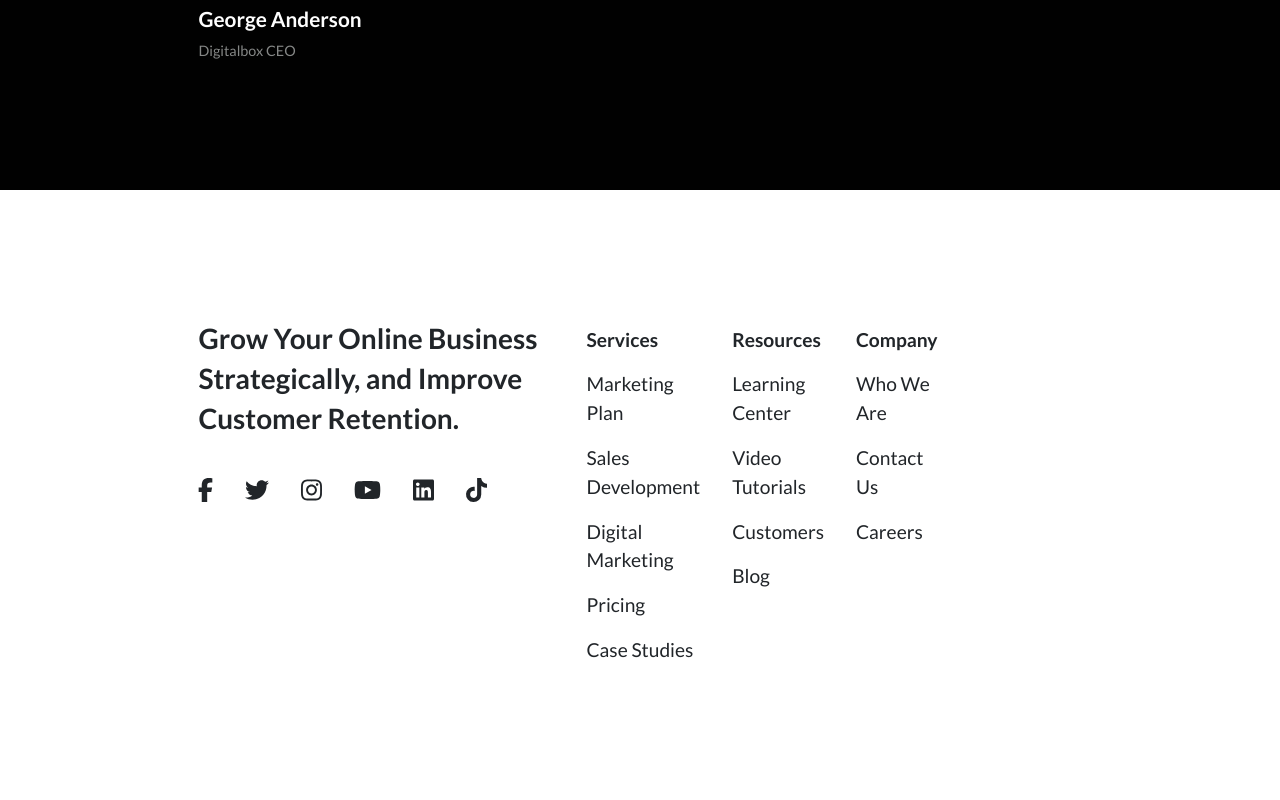
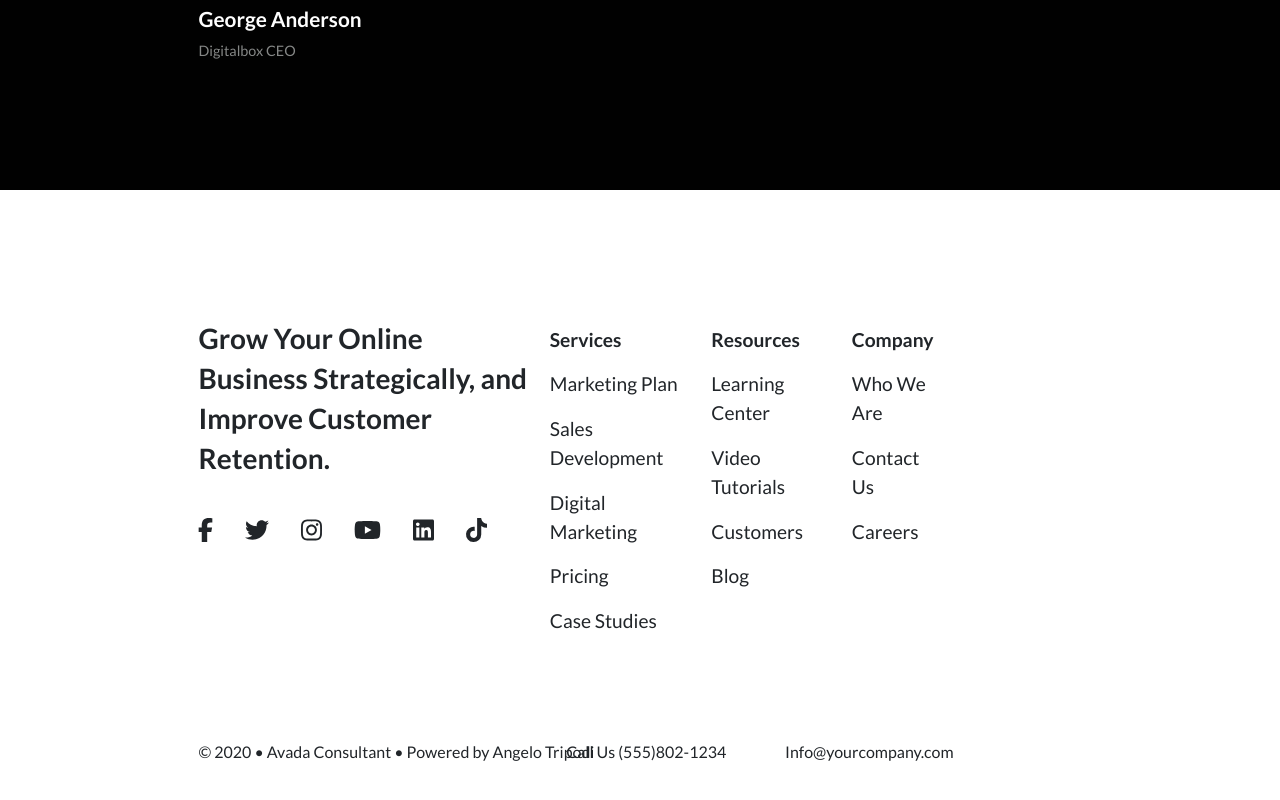
Before and after one commit to AngeloTripodi/proj-html-vuejs, a Vue app: page / in a window 1280 px wide. Shown: the part 10804-11604 px from the top of the page. Built offline with nearby package versions, Linux system fonts and the light colour scheme.

Commit message:
Add credits bar on footer

```diff
--- a/src/components/FooterComponent.vue
+++ b/src/components/FooterComponent.vue
@@ -84,7 +84,6 @@ export default {
                         <font-awesome-icon icon="fa-brands fa-youtube" class="icon" />
                         <font-awesome-icon icon="fa-brands fa-linkedin" class="icon" />
                         <font-awesome-icon icon="fa-brands fa-tiktok" class="icon" />
-
                     </div>
                 </div>
 
@@ -112,6 +111,21 @@ export default {
 
             <div class="creditsSection">
 
+                <ul class="d-flex justify-content-between credits">
+                    <li>
+                        <p> &#169; 2020 &#8226; Avada Consultant &#8226; Powered by Angelo Tripodi</p>
+                    </li>
+                    <li class="secondLiCredits">
+                        <p> Call Us (555)802-1234</p>
+                    </li>
+                    <li>
+                        <p> &nbsp; </p>
+                    </li>
+                    <li>
+                        <p class="customElement"> Info@yourcompany.com</p>
+                    </li>
+                </ul>
+
             </div>
         </div>
     </footer>
@@ -124,8 +138,8 @@ export default {
 
     padding: 8rem 8rem 8rem 0rem;
 
-    .logoSection img {
-        width: 240px;
+    .social {
+        width: 400px;
     }
 
     .socialContainer {
@@ -153,6 +167,11 @@ export default {
         .chevron {
             font-size: 12px;
         }
+    }
+
+    .navSection {
+
+        margin-bottom: 6rem;
 
         li {
             padding: .5rem .5rem;
@@ -168,8 +187,10 @@ export default {
             }
         }
 
-
     }
 
+    .secondLiCredits {
+        margin-left: -3.5rem;
+    }
 }
 </style>
```
